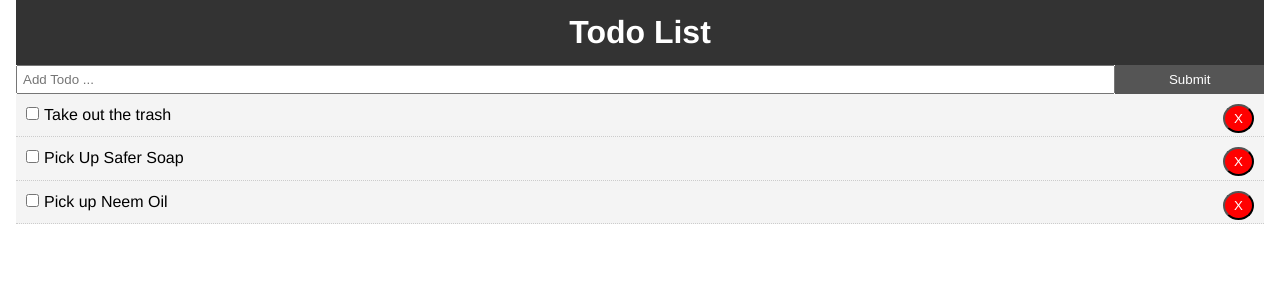
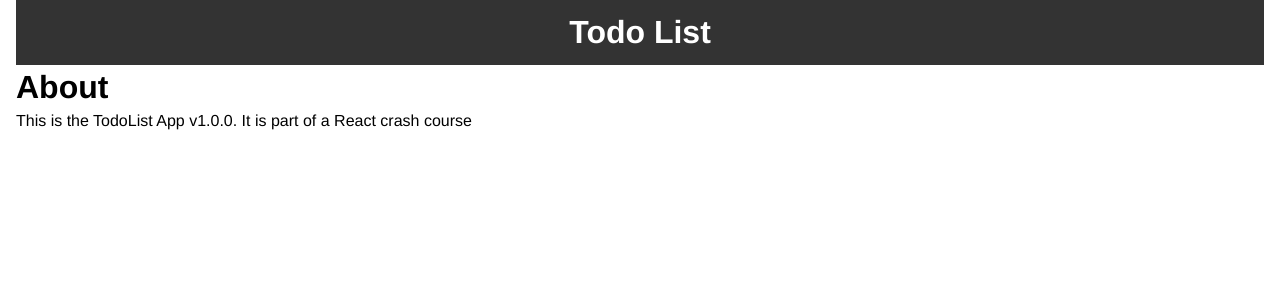
Before and after one commit to Cruebee/todo-react, a React (Create React App) app: page /about in a window 1280 px wide. Shown: the top 300 px of the page. Built offline with nearby package versions, Linux system fonts and the light colour scheme.

Commit message:
addition: install and add react router dom. add route for main/landing page and about page, basic will need future additios

```diff
--- a/src/App.js
+++ b/src/App.js
@@ -1,7 +1,10 @@
 import React, { Component } from 'react';
+import { BrowserRouter as Router, Route } from 'react-router-dom';
+
 import Header from './components/layout/Header';
 import Todos from './components/Todos';
 import AddTodo from './components/AddTodo';
+import About from './components/pages/About';
 import { v4 as uuidv4 } from 'uuid';
 
 import './App.css';
@@ -58,17 +61,28 @@
 
   render() {
     return (
+      <Router>
         <div className='App'>
           <div className='container'>
             <Header />
+            <Route
+              exact
+              path='/'
+              render={(props) => (
+                <React.Fragment>
                   <AddTodo addTodo={this.addTodo} />
                   <Todos
                     todos={this.state.todos}
                     markComplete={this.markComplete}
                     delTodo={this.delTodo}
                   />
+                </React.Fragment>
+              )}
+            />
+            <Route path='/about' component={About} />
           </div>
         </div>
+      </Router>
     );
   }
 }
--- /dev/null
+++ b/src/components/pages/About.js
@@ -0,0 +1,12 @@
+import React from 'react';
+
+function About() {
+  return (
+    <React.Fragment>
+      <h1>About</h1>
+      <p>This is the TodoList App v1.0.0. It is part of a React crash course</p>
+    </React.Fragment>
+  );
+}
+
+export default About;
```
Lines whose indentation alone changed are shown as unchanged.
